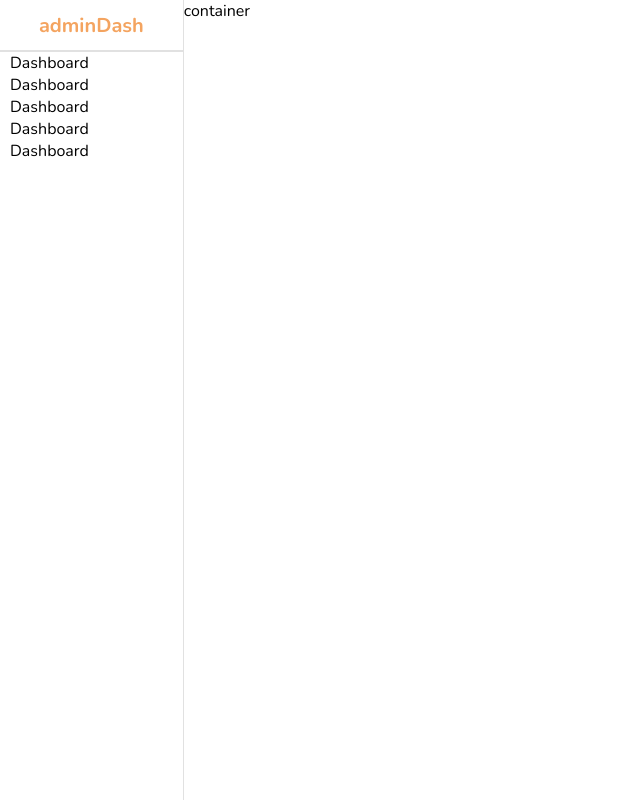
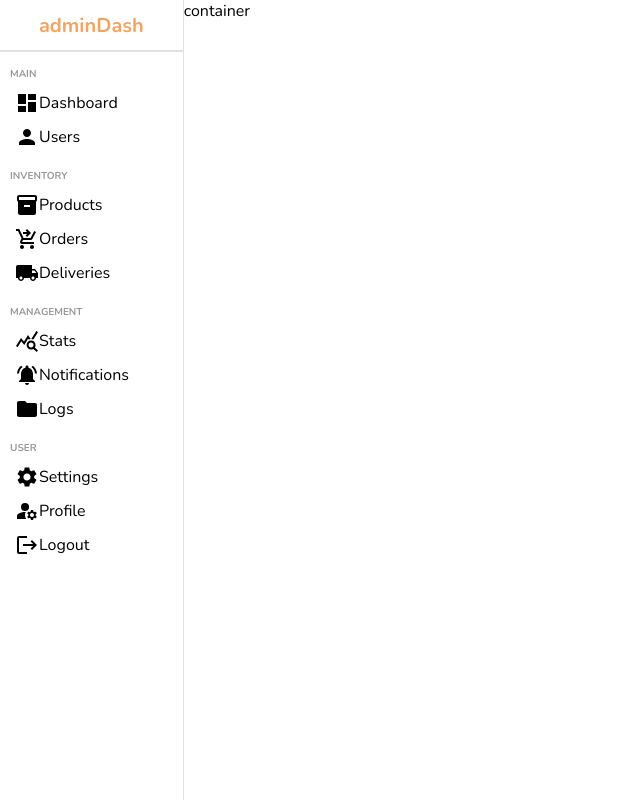
Before and after one commit to codyavila/Admin-Solutions, a React (Create React App) app: page / in a window 1280 px wide. Shown: the whole page, without its empty margins (0-640 px from the left). Built offline with nearby package versions, Linux system fonts and the light colour scheme.

Commit message:
Added styling and icons to sidebar

```diff
--- a/package.json
+++ b/package.json
@@ -3,6 +3,10 @@
   "version": "0.1.0",
   "private": true,
   "dependencies": {
+    "@emotion/react": "^11.10.0",
+    "@emotion/styled": "^11.10.0",
+    "@mui/icons-material": "^5.8.4",
+    "@mui/material": "^5.9.3",
     "@testing-library/jest-dom": "^5.16.4",
     "@testing-library/react": "^13.3.0",
     "@testing-library/user-event": "^13.5.0",
--- a/src/components/sidebar/Sidebar.jsx
+++ b/src/components/sidebar/Sidebar.jsx
@@ -1,5 +1,16 @@
 import React from 'react'
 import './sidebar.scss'
+import DashboardIcon from '@mui/icons-material/Dashboard'
+import PersonIcon from '@mui/icons-material/Person'
+import InventoryIcon from '@mui/icons-material/Inventory'
+import ShoppingCartCheckoutIcon from '@mui/icons-material/ShoppingCartCheckout'
+import LocalShippingIcon from '@mui/icons-material/LocalShipping'
+import QueryStatsIcon from '@mui/icons-material/QueryStats'
+import NotificationsActiveIcon from '@mui/icons-material/NotificationsActive'
+import FolderIcon from '@mui/icons-material/Folder'
+import SettingsIcon from '@mui/icons-material/Settings'
+import ManageAccountsIcon from '@mui/icons-material/ManageAccounts'
+import LogoutIcon from '@mui/icons-material/Logout'
 
 const Sidebar = () => {
   return (
@@ -10,20 +21,53 @@ const Sidebar = () => {
       <hr />
       <div className='center'>
         <ul>
+          <p className='title'>MAIN</p>
           <li>
+            <DashboardIcon />
             <span>Dashboard</span>
           </li>
           <li>
-            <span>Dashboard</span>
+            <PersonIcon />
+            <span>Users</span>
+          </li>
+          <p className='title'>INVENTORY</p>
+          <li>
+            <InventoryIcon />
+            <span>Products</span>
           </li>
           <li>
-            <span>Dashboard</span>
+            <ShoppingCartCheckoutIcon />
+            <span>Orders</span>
           </li>
           <li>
-            <span>Dashboard</span>
+            <LocalShippingIcon />
+            <span>Deliveries</span>
+          </li>
+          <p className='title'>MANAGEMENT</p>
+          <li>
+            <QueryStatsIcon />
+            <span>Stats</span>
           </li>
           <li>
-            <span>Dashboard</span>
+            <NotificationsActiveIcon />
+            <span>Notifications</span>
+          </li>
+          <li>
+            <FolderIcon />
+            <span>Logs</span>
+          </li>
+          <p className='title'>USER</p>
+          <li>
+            <SettingsIcon />
+            <span>Settings</span>
+          </li>
+          <li>
+            <ManageAccountsIcon />
+            <span>Profile</span>
+          </li>
+          <li>
+            <LogoutIcon />
+            <span>Logout</span>
           </li>
         </ul>
       </div>
--- a/src/components/sidebar/sidebar.scss
+++ b/src/components/sidebar/sidebar.scss
@@ -27,6 +27,25 @@
       list-style: none;
       margin: 0;
       padding: 0;
+
+      .title {
+        font-size: 10px;
+        font-weight: bold;
+        color: #999;
+        margin-top: 15px;
+        margin-bottom: 5px;
+      }
+
+      li {
+        display: flex;
+        align-items: center;
+        padding: 5px;
+        cursor: pointer;
+
+        &:hover {
+            background-color: #ece8ff;
         }
       }
     }
+  }
+}
```
Also changed, not shown: 1 other file (tests, documents, lock files or other folders). Lines whose indentation alone changed are shown as unchanged.
